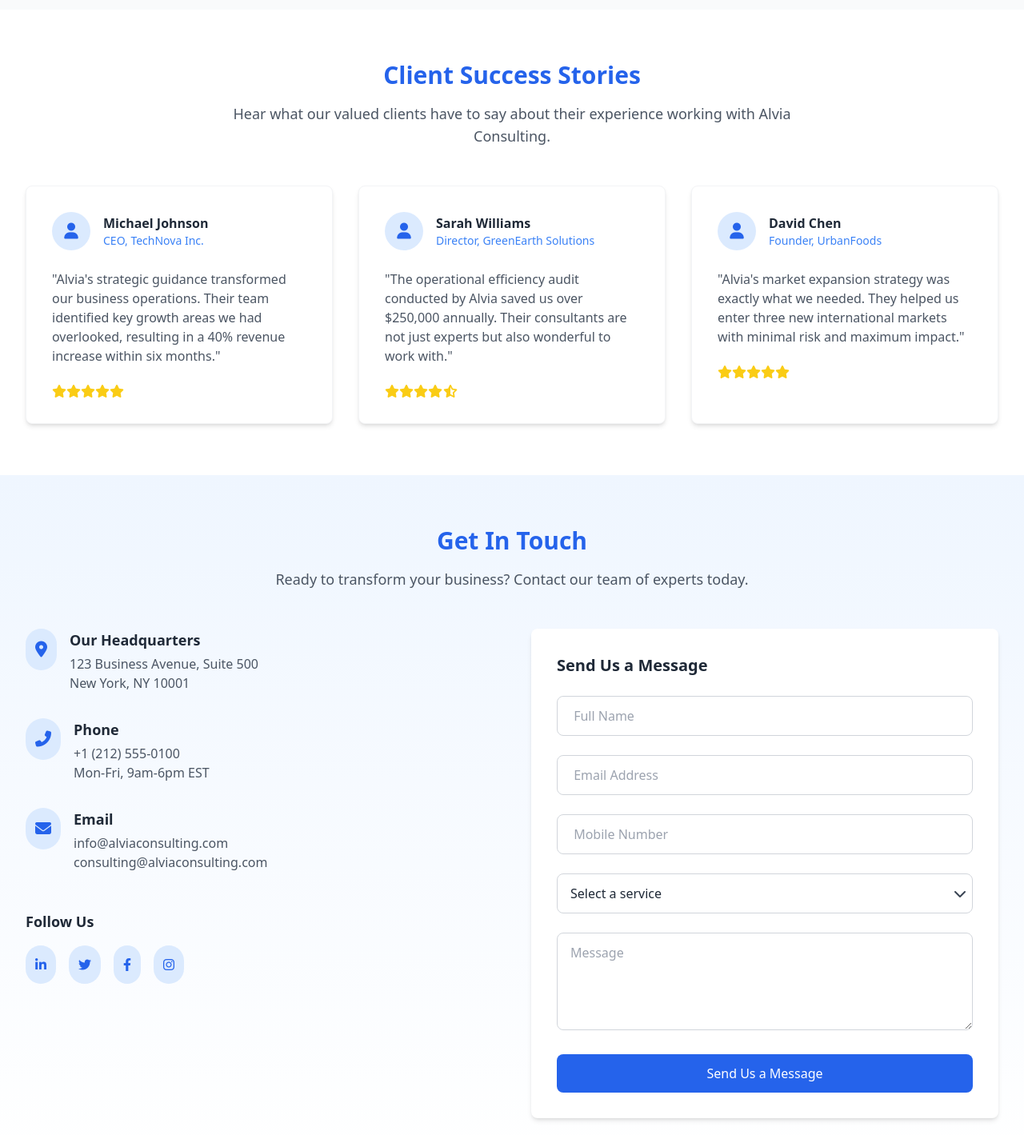
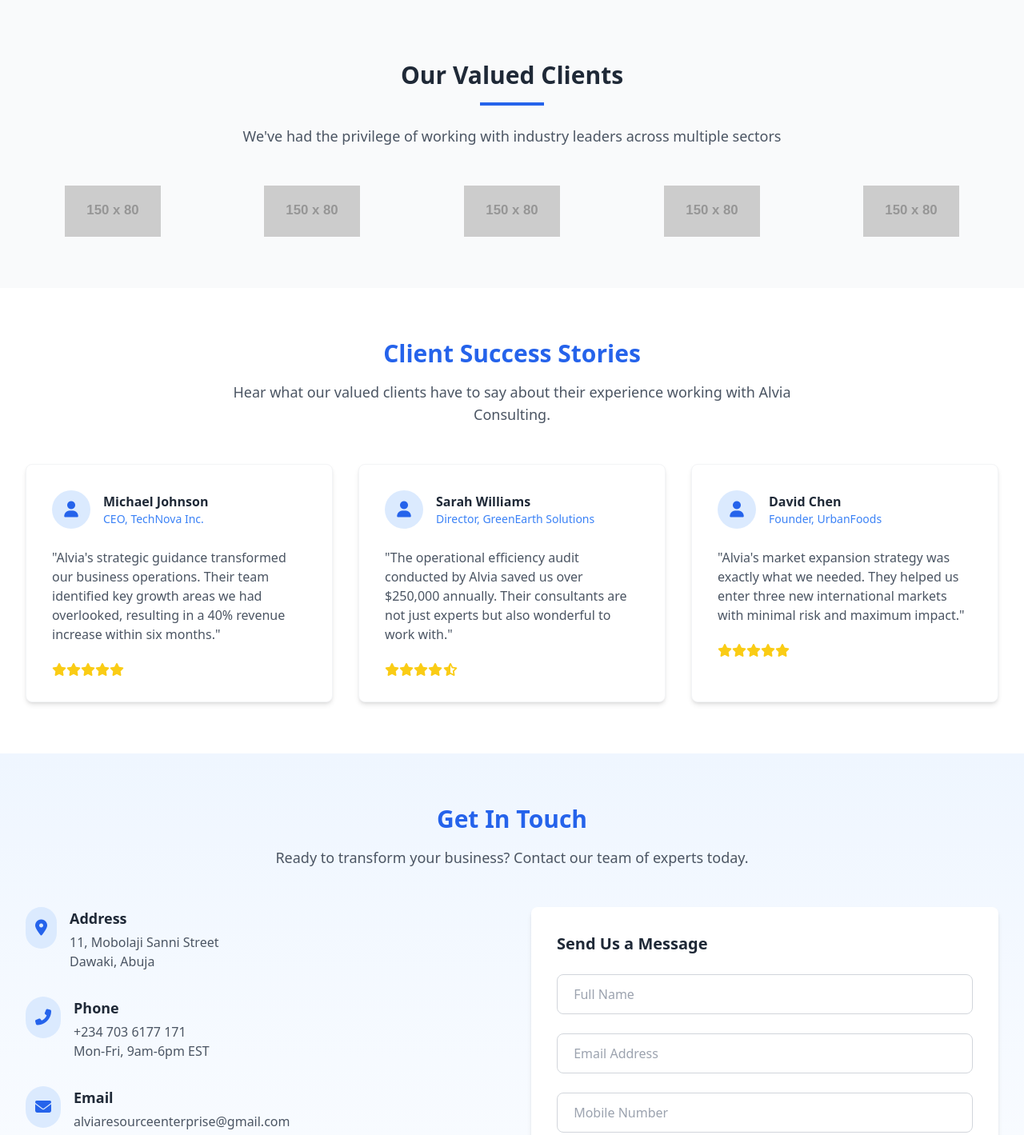
Before and after one commit to Freedom-Sunday/alviaconcepts, a plain HTML site: page index.html in a window 1280 px wide. Shown: the part 2380-3799 px from the top of the page at 80% size. Drawn offline with nearby package versions, Linux system fonts and the light colour scheme; placeholder pictures from the web are drawn by us.

Commit message:
Update index.html

```diff
--- a/index.html
+++ b/index.html
@@ -329,6 +329,37 @@
             </div>
         </div>
     </section>
+    <!-- Client Footprints Section -->
+    <section class="py-16 px-4 sm:px-6 lg:px-8 bg-gray-50">
+        <div class="max-w-7xl mx-auto">
+            <div class="text-center mb-12">
+                <h2 class="text-3xl font-bold text-gray-800 mb-4">Our Valued Clients</h2>
+                <div class="w-20 h-1 bg-blue-600 mx-auto mb-6"></div>
+                <p class="text-lg text-gray-600 max-w-3xl mx-auto">
+                    We've had the privilege of working with industry leaders across multiple sectors
+                </p>
+            </div>
+
+            <div class="grid grid-cols-2 md:grid-cols-3 lg:grid-cols-5 gap-8 items-center">
+                <div class="flex justify-center">
+                    <img src="https://via.placeholder.com/150x80?text=Client+1" alt="Client Logo" class="h-16 object-contain grayscale hover:grayscale-0 transition duration-300">
+                </div>
+                <div class="flex justify-center">
+                    <img src="https://via.placeholder.com/150x80?text=Client+2" alt="Client Logo" class="h-16 object-contain grayscale hover:grayscale-0 transition duration-300">
+                </div>
+                <div class="flex justify-center">
+                    <img src="https://via.placeholder.com/150x80?text=Client+3" alt="Client Logo" class="h-16 object-contain grayscale hover:grayscale-0 transition duration-300">
+                </div>
+                <div class="flex justify-center">
+                    <img src="https://via.placeholder.com/150x80?text=Client+4" alt="Client Logo" class="h-16 object-contain grayscale hover:grayscale-0 transition duration-300">
+                </div>
+                <div class="flex justify-center">
+                    <img src="https://via.placeholder.com/150x80?text=Client+5" alt="Client Logo" class="h-16 object-contain grayscale hover:grayscale-0 transition duration-300">
+                </div>
+            </div>
+        </div>
+    </section>
+
     <!-- Testimonials Section -->
 
 
@@ -446,8 +477,8 @@
                             <i class="fas fa-map-marker-alt text-blue-600 text-xl"></i>
                         </div>
                         <div>
-                            <h3 class="font-semibold text-gray-800 text-lg mb-1">Our Headquarters</h3>
-                            <p class="text-gray-600">123 Business Avenue, Suite 500<br>New York, NY 10001</p>
+                            <h3 class="font-semibold text-gray-800 text-lg mb-1">Address</h3>
+                            <p class="text-gray-600">11, Mobolaji Sanni Street<br>Dawaki, Abuja</p>
                         </div>
                     </div>
 
@@ -457,7 +488,7 @@
                         </div>
                         <div>
                             <h3 class="font-semibold text-gray-800 text-lg mb-1">Phone</h3>
-                            <p class="text-gray-600">+1 (212) 555-0100<br>Mon-Fri, 9am-6pm EST</p>
+                            <p class="text-gray-600">+234 703 6177 171<br>Mon-Fri, 9am-6pm EST</p>
                         </div>
                     </div>
 
@@ -467,7 +498,7 @@
                         </div>
                         <div>
                             <h3 class="font-semibold text-gray-800 text-lg mb-1">Email</h3>
-                            <p class="text-gray-600">info@alviaconsulting.com<br>consulting@alviaconsulting.com</p>
+                            <p class="text-gray-600">alviaresourceenterprise@gmail.com</p>
                         </div>
                     </div>
 
@@ -537,10 +568,9 @@
                         <div class="relative">
                             <textarea id="message" rows="4" name="message"
                                 class="input-field w-full px-4 py-3 border border-gray-300 rounded-lg focus:border-blue-500"
-                                placeholder="Message "></textarea>
+                                placeholder="Your Message"></textarea>
                             <label for="message"
-                                class="floating-label absolute left-4 top-3 text-gray-500 pointer-events-none">
-                                </label>
+                                class="floating-label absolute left-4 top-3 text-gray-500 pointer-events-none"></label>
                         </div>
 
                         <!-- <a href=""> -->
```
